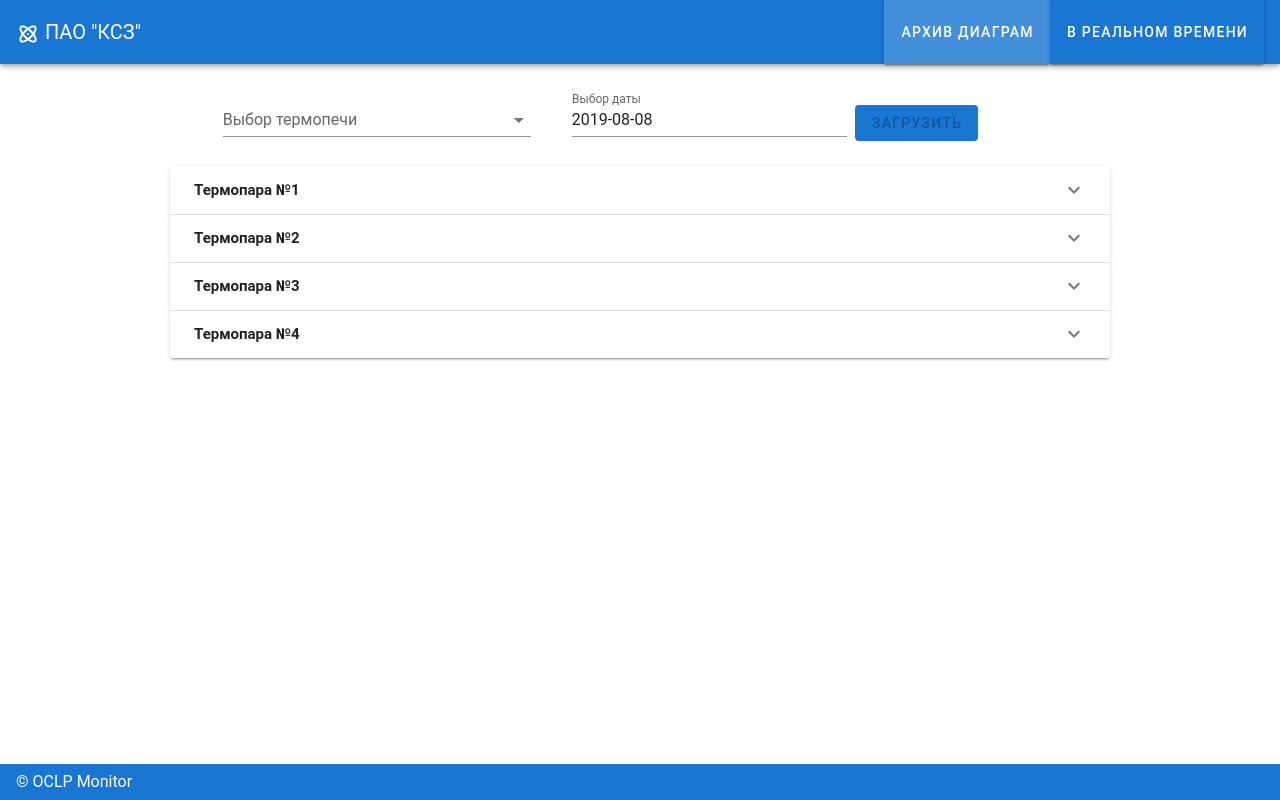
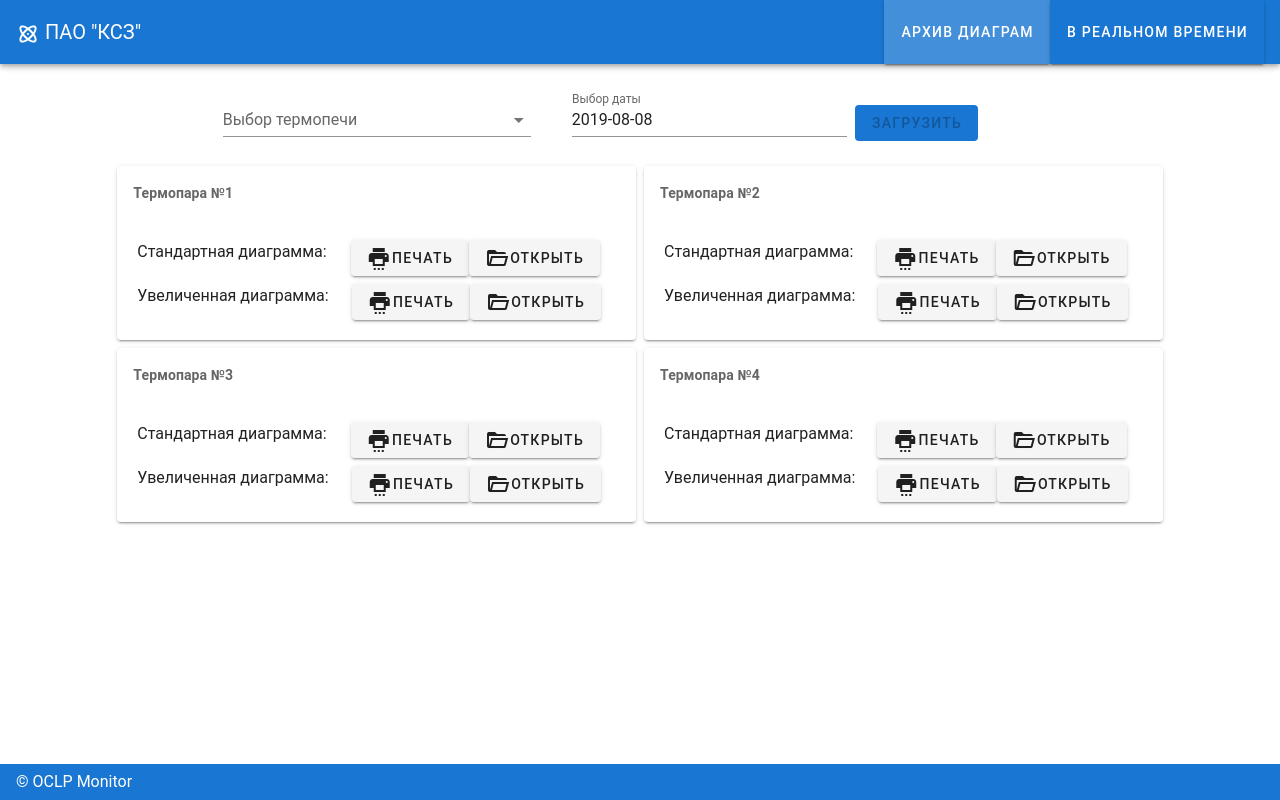
Before and after one commit to dmitryplohotnyuk/oclp, a Vue app: page / in a window 1280 px wide. Built offline with nearby package versions, Linux system fonts and the light colour scheme.

Commit message:
Change UI

```diff
--- a/src/views/AppTable.vue
+++ b/src/views/AppTable.vue
@@ -49,7 +49,46 @@
       </v-flex>
     </v-layout>
 
-    <v-layout align-center justify-center>
+    <v-layout align-center justify-center wrap>
+        <v-flex xs5 v-for="(item,i) in dataTerm"
+            :key="i">
+           <v-card>
+              <v-card-text>
+                <b>{{item.name}}</b>
+              </v-card-text>
+              <v-card-actions>
+                <v-container>
+                  <v-layout>
+                    <v-flex>Стандартная диаграмма:</v-flex>
+                    <v-flex>
+                      <v-btn @click="printPage(item.url)">
+                        <v-icon>mdi-printer-settings</v-icon>Печать
+                      </v-btn>
+                      <v-btn @click="openPage(item.url)">
+                        <v-icon>mdi-folder-open-outline</v-icon>Открыть
+                      </v-btn>
+                    </v-flex>
+                  </v-layout>
+
+                  <v-layout>
+                    <v-flex>Увеличенная диаграмма:</v-flex>
+                    <v-flex>
+                      <v-btn @click="printPage(item.urlZoom)">
+                        <v-icon>mdi-printer-settings</v-icon>Печать
+                      </v-btn>
+                      <v-btn @click="openPage(item.urlZoom)">
+                        <v-icon>mdi-folder-open-outline</v-icon>Открыть
+                      </v-btn>
+                    </v-flex>
+                  </v-layout>
+                </v-container>
+
+              </v-card-actions>
+            </v-card>
+        </v-flex>
+    </v-layout>
+
+    <v-layout align-center justify-center v-show="false">
       <v-flex text-xs-center xs9>
         <v-expansion-panels multiple>
           <v-expansion-panel
@@ -94,8 +133,8 @@ export default {
       dataTerm: [
         {
           name: 'Термопара №1',
-          url: 'url',
-          urlZoom: 'url-zoom'
+          url: 'http://localhost:8080',
+          urlZoom: 'http://emmielba.ddns.net/api/'
         },
         {
           name: 'Термопара №2',
@@ -112,8 +151,7 @@ export default {
           url: 'url',
           urlZoom: 'url-zoom'
         }
-      ],
-      panels: [0,1,2,3]
+      ]
     }
   },
   computed: {
@@ -126,9 +164,12 @@ export default {
       ])
   },
   methods: {
-    ptintPage(url) {
+    printPage(url) {
       let windowForPrint = window.open(url);
       windowForPrint.print();
+    },
+    openPage(url) {
+      window.open(url);
     },
     loadData() {
       this.$store.dispatch('singleReport/LOAD_STATUS', null, { root: true });
```
